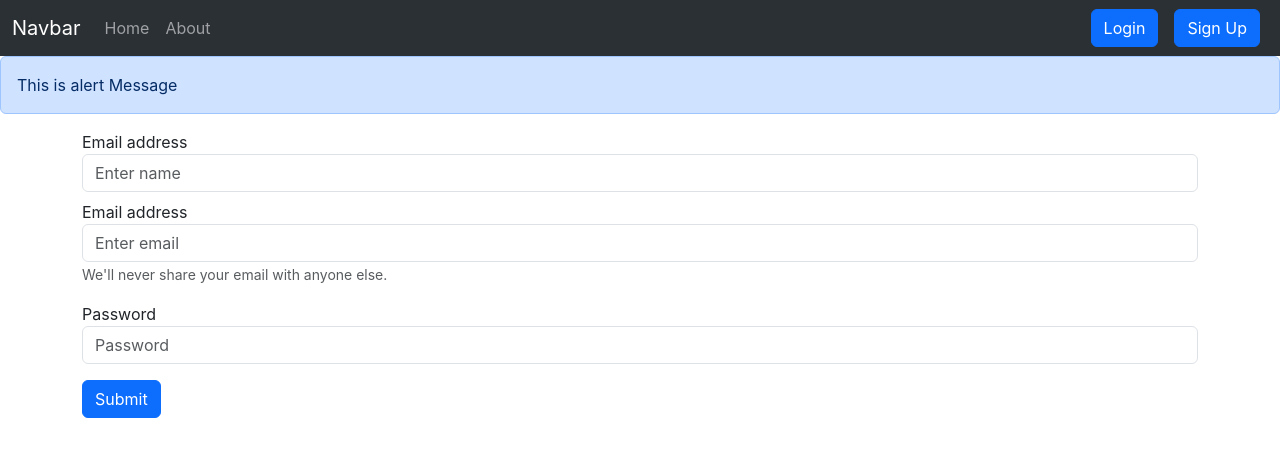
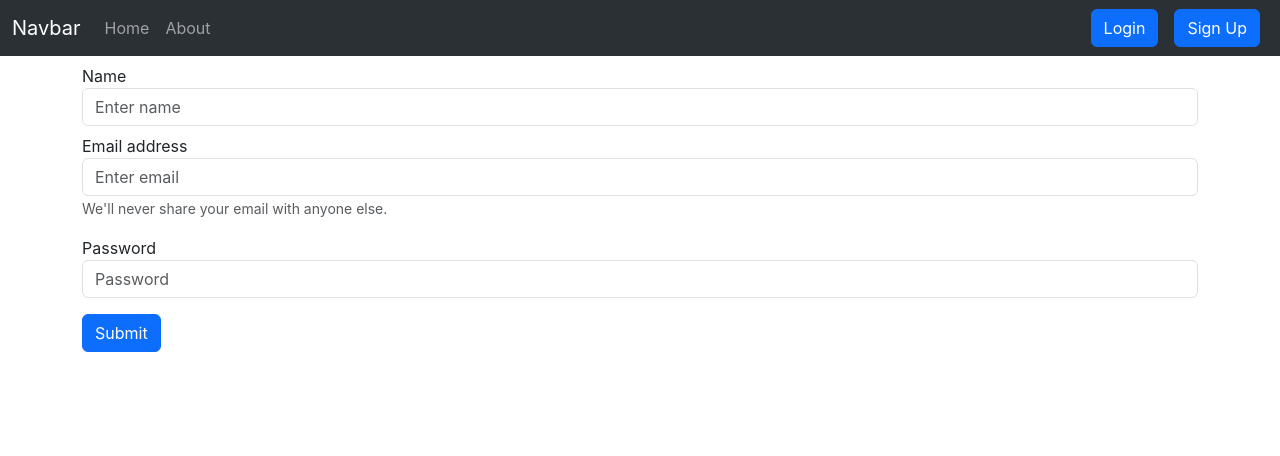
Before and after one commit to deepak-dmp/iNotebook_front-end, a React (Create React App) app: page /signup in a window 1280 px wide. Shown: the top 456 px of the page. Built offline with nearby package versions, Linux system fonts and the light colour scheme.

Commit message:
video #71: Adding alert to Login,Signup and Notes component

```diff
--- a/src/App.js
+++ b/src/App.js
@@ -17,7 +17,7 @@ function App() {
     <NoteState>
     <Router>
     <Navebar/>
-    <Alert message="This is alert Message"/>
+    <Alert/>
       <Routes>
 
         <Route exact path="/" element={<Home/>}/>
--- a/src/Components/AddNote.js
+++ b/src/Components/AddNote.js
@@ -2,12 +2,13 @@ import {React, useContext,useState} from 'react'
 import NoteContext from '../context/notes/noteContext'
 
 function AddNote() {
-    const {addNote}=useContext(NoteContext)
+    const {addNote,showAlert}=useContext(NoteContext)
     const [note,setNote]=useState({title:"",description:"",tag:""})
     const handleOnclick=(e)=>{
         e.preventDefault();
         addNote(note.title,note.description,note.tag)
         setNote({title:"",description:"",tag:""})
+        showAlert("Note Added Successfully","success")
     }
     const onChange = (e)=>{
         setNote({...note, [e.target.name]: e.target.value})
--- a/src/Components/Alert.js
+++ b/src/Components/Alert.js
@@ -1,10 +1,20 @@
-import React from "react";
+import React,{useContext} from "react";
+import NoteContext from '../context/notes/noteContext'
+
 
 function Alert(props) {
+  const {alert}=useContext(NoteContext)
+const capitalze = (word)=>{
+   if(word==="danger"){
+    return("Error")
+   }
+  else{ const lower = word.toLowerCase();
+    return lower.charAt(0).toUpperCase()+ lower.slice(1);}
+  }
   return (
-    <div>
-      <div className="alert alert-primary" role="alert">
-        {props.message}
+    alert&&<div>
+      <div className={`alert alert-${alert.status}`} role="alert">
+          <strong>{capitalze(alert.status)} :</strong> {alert.message}
       </div>
     </div>
   );
--- a/src/Components/Login.js
+++ b/src/Components/Login.js
@@ -1,8 +1,8 @@
-import React, { useState } from 'react'
+import React, { useState,useContext } from 'react'
 import { useNavigate } from 'react-router-dom';
-
+import NoteContext from '../context/notes/noteContext'
 function Login() {
-
+  const {showAlert}=useContext(NoteContext)
   const [credentials, setcred] = useState({ email: "", password: "" })
   let history = useNavigate();
   const handleSubmit = async (e) => {
@@ -20,10 +20,11 @@ function Login() {
     if(json.success)
       {localStorage.setItem('token',JSON.authtoken);
       history("/");
+      showAlert("Login Successfully","success")
 
     }
     else{
-      alert("Invalid credentials");
+     showAlert(json.error,"danger")
     }
 
 
--- a/src/Components/NoteItem.js
+++ b/src/Components/NoteItem.js
@@ -2,7 +2,7 @@ import {React, useContext} from 'react'
 import NoteContext from '../context/notes/noteContext'
 
 function NoteItem(props) {
-  const {deleteNote}=useContext(NoteContext)
+  const {deleteNote,}=useContext(NoteContext)
   const {note,updateNote} = props
   return (
     <div className='col-3'>
--- a/src/Components/Notes.js
+++ b/src/Components/Notes.js
@@ -5,7 +5,7 @@ import AddNote from './AddNote'
 
 
 export default function Notes() {
-  const { notes, getNotes, editNote } = useContext(NoteContext)
+  const { notes, getNotes, editNote,showAlert } = useContext(NoteContext)
   useEffect(() => {
     getNotes();
     // eslint-disable-next-line
@@ -25,6 +25,7 @@ export default function Notes() {
   const handleOnclick = (e) => {
     console.log("updating Note..........", note)
     editNote(note.id, note.etitle, note.edescription, note.etag)
+    showAlert("Note Updated successfully","success" )
     refClose.current.click();
   }
   const onChange = (e) => {
--- a/src/Components/SignUp.js
+++ b/src/Components/SignUp.js
@@ -1,9 +1,8 @@
-import React,{useState} from 'react'
+import React,{useState,useContext} from 'react'
 import { useNavigate } from 'react-router-dom'
-
+import NoteContext from '../context/notes/noteContext'
 function SignUp() {
-
-
+  const {showAlert}=useContext(NoteContext)
   const [credentials,setcred]=useState({name:"",email:"",password:""})
   const navigate=useNavigate()
 
@@ -24,9 +23,10 @@ console.log(json);
 if(json.success){
   localStorage.setItem('token',JSON.authtoken);
   navigate("/")
+  showAlert("Account created successfully","success")
 }
 else{
-  alert(json.error)
+  showAlert(json.error,"danger")
 }
 
   }
@@ -38,17 +38,17 @@ else{
     <div className='container'>
       <form onSubmit={handleSubmit}>
         <div className="form-group my-2">
-          <label htmlFor="exampleInputEmail1">Email address</label>
-          <input type="text" className="form-control" id="name" name='name' onChange={onChange} value={credentials.name} placeholder="Enter name" />
+          <label htmlFor="exampleInputEmail1">Name</label>
+          <input type="text" className="form-control" id="name" name='name' onChange={onChange} required={true} value={credentials.name} placeholder="Enter name" />
         </div>
         <div className="form-group">
           <label htmlFor="exampleInputEmail1">Email address</label>
-          <input type="email" className="form-control" id="email" name='email' aria-describedby="emailHelp" onChange={onChange} value={credentials.email} placeholder="Enter email" />
+          <input type="email" className="form-control" id="email" name='email' aria-describedby="emailHelp" required={true} onChange={onChange} value={credentials.email} placeholder="Enter email" />
           <small id="emailHelp" className="form-text text-muted">We'll never share your email with anyone else.</small>
         </div>
         <div className="form-group my-3">
           <label htmlFor="exampleInputPassword1">Password</label>
-          <input type="password" className="form-control" id="password" name='password' onChange={onChange} value={credentials.password} placeholder="Password" />
+          <input type="password" className="form-control" id="password" name='password' required={true} onChange={onChange} value={credentials.password} placeholder="Password" />
         </div>
         <button type="submit" className="btn btn-primary">Submit</button>
       </form>
--- a/src/context/notes/NoteState.js
+++ b/src/context/notes/NoteState.js
@@ -4,7 +4,17 @@ import { useState } from "react";
 const NoteState = (props) => {
     const host="http://localhost:5000"
   const initialNotes = [];
+  const [alert,setAlert]=useState(null);
 
+  const showAlert = (message,type)=>{
+    setAlert({
+      message:message,
+      status:type
+    })
+    setTimeout(()=>{
+      setAlert(null)
+    },1500);
+  }
 
   const [notes, setNote] = useState(initialNotes);
 
@@ -44,6 +54,7 @@ const NoteState = (props) => {
       return note._id !== id;
     });
     setNote(newnote);
+    showAlert("Note Deleted successfully","success")
   };
 
   //Edit NOtes
@@ -94,7 +105,7 @@ const NoteState = (props) => {
   };
 
   return (
-    <NoteContext.Provider value={{ notes, addNote, deleteNote, editNote, getNotes}}>
+    <NoteContext.Provider value={{ notes, addNote, deleteNote, editNote, getNotes,alert,showAlert}}>
       {props.children}
     </NoteContext.Provider>
   );
```
